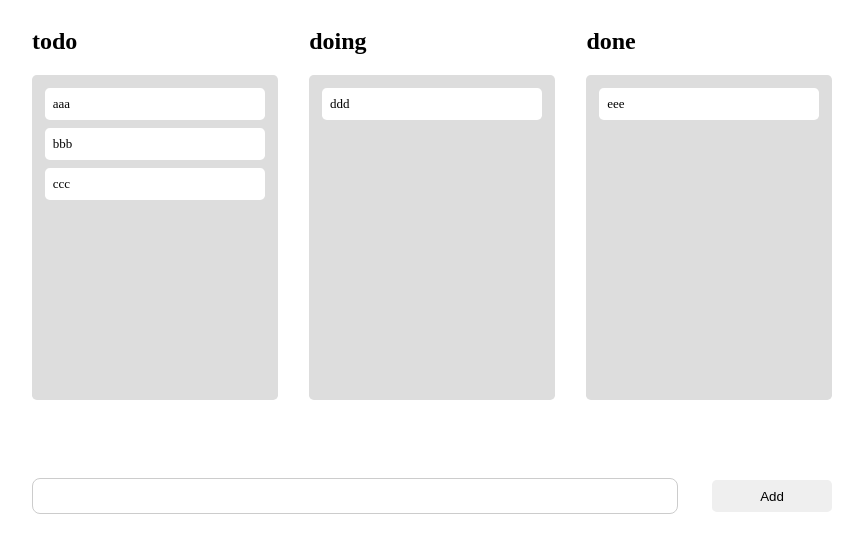
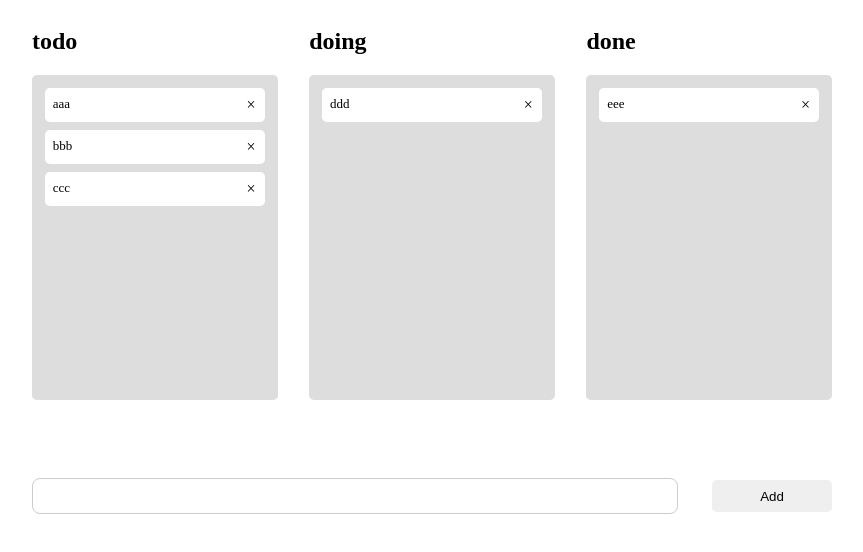
Before and after one commit to hjhj97/react-task-dnd, a React (Vite) app: page / in a window 1280 px wide. Shown: the top 552 px of the page, without its empty margins (208-1071 px from the left). Built offline with nearby package versions, Linux system fonts and the light colour scheme.

Commit message:
feat : 삭제기능 추가

```diff
--- a/src/App.css
+++ b/src/App.css
@@ -23,10 +23,22 @@
 }
 
 .item {
+  width: 100%;
+  box-sizing: border-box;
+
   font-size: small;
   background-color: #fff;
   border-radius: 0.3rem;
   padding: 0.5rem;
+}
+
+.task-content {
+  width: 90%;
+  word-wrap: break-word;
+}
+.delete-button {
+  width: 5%;
+  font-size: 16px;
 }
 
 .input-wrapper {
--- a/src/App.tsx
+++ b/src/App.tsx
@@ -68,13 +68,17 @@ function App() {
     }));
   };
 
+  const deleteTask = (status: TaskStatus, id: number) => {
+    setTasks((prev) => ({ ...prev, [status]: prev[status].filter((item) => item.id !== id) }));
+  };
+
   return (
     <div className="global">
       <div className="wrapper">
         <DragDropContext onDragEnd={onDragEnd}>
-          <DropppableTask id="todo" tasks={tasks.todo} />
-          <DropppableTask id="doing" tasks={tasks.doing} />
-          <DropppableTask id="done" tasks={tasks.done} />
+          <DropppableTask id="todo" tasks={tasks.todo} deleteTask={deleteTask} />
+          <DropppableTask id="doing" tasks={tasks.doing} deleteTask={deleteTask} />
+          <DropppableTask id="done" tasks={tasks.done} deleteTask={deleteTask} />
         </DragDropContext>
       </div>
       <InputBar addTask={addTask} />
--- a/src/components/DropppableTask.tsx
+++ b/src/components/DropppableTask.tsx
@@ -5,9 +5,10 @@ import { TaskItem, TaskStatus } from "../App";
 type DropppableTaskProps = {
   id: TaskStatus;
   tasks: TaskItem[];
+  deleteTask: (status: TaskStatus, id: number) => void;
 };
 
-function DropppableTask({ id, tasks }: DropppableTaskProps) {
+function DropppableTask({ id, tasks, deleteTask }: DropppableTaskProps) {
   return (
     <div>
       <h2>{id}</h2>
@@ -23,7 +24,12 @@ function DropppableTask({ id, tasks }: DropppableTaskProps) {
                     {...provided.dragHandleProps}
                     {...provided.draggableProps}
                   >
-                    <div>{task.name}</div>
+                    <div style={{ display: "flex", justifyContent: "space-between" }}>
+                      <span className="task-content">{task.name}</span>
+                      <span className="delete-button" onClick={() => deleteTask(id, task.id)}>
+                        &times;
+                      </span>
+                    </div>
                   </div>
                 )}
               </Draggable>
--- a/src/components/InputBar.tsx
+++ b/src/components/InputBar.tsx
@@ -9,6 +9,7 @@ function InputBar({ addTask }: InputBarProps) {
 
   const handleClick = () => {
     if (!inputRef.current) return;
+    if (inputRef.current.value === "") return;
     addTask(inputRef.current!.value);
     inputRef.current.value = "";
   };
```
